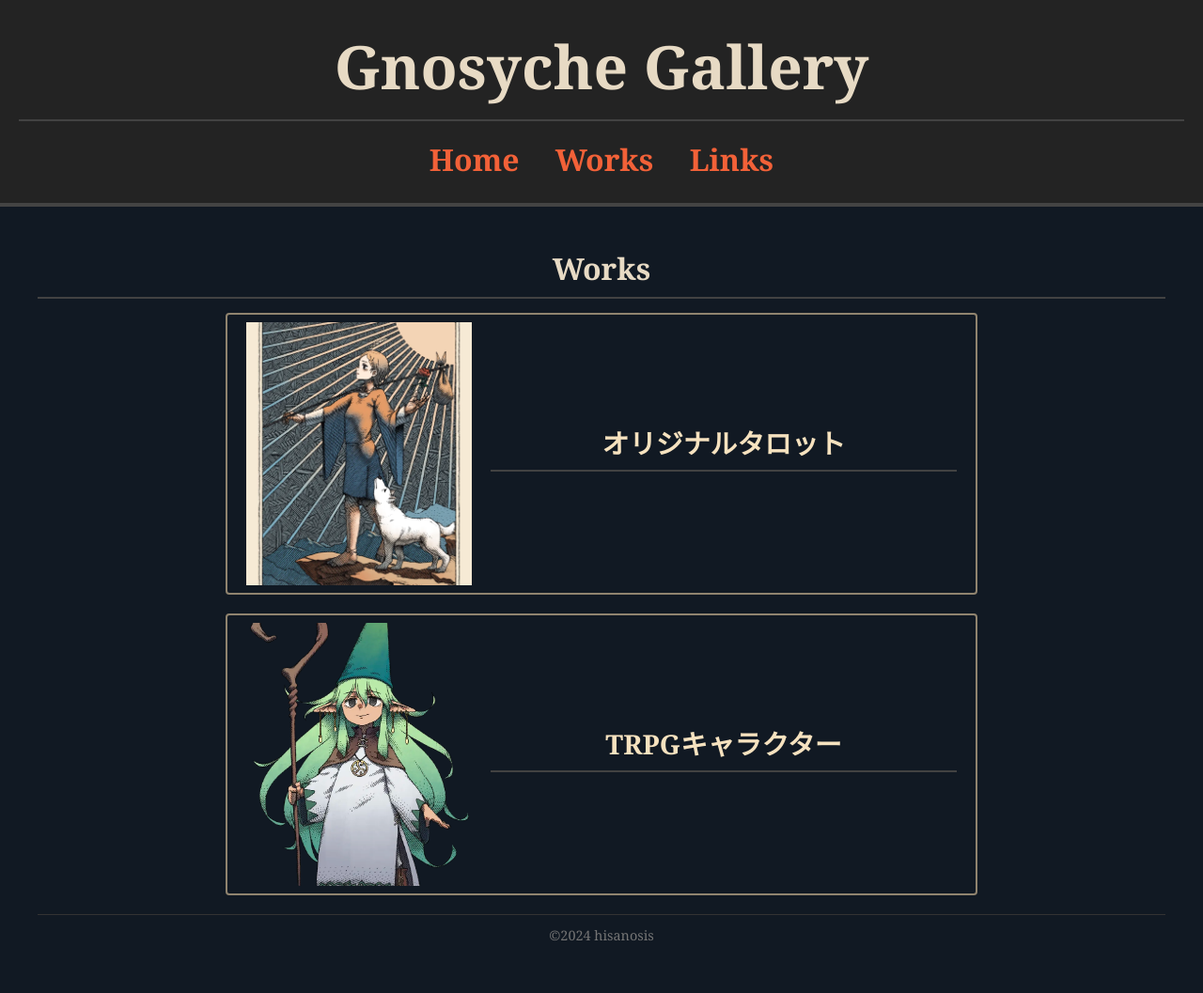
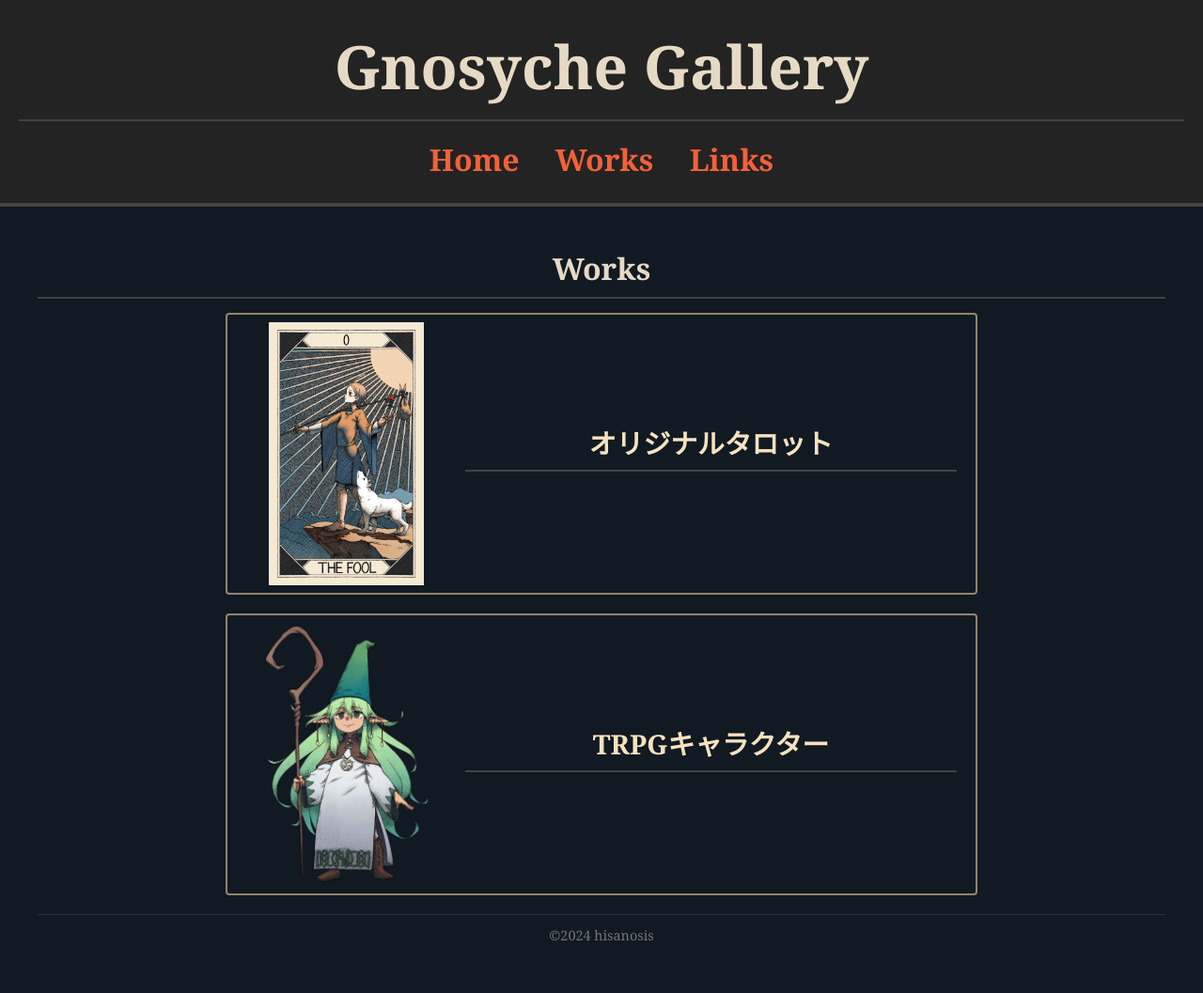
Before and after one commit to book-of-durrow/portfolio, a Jekyll site: the page built from Works.html, in a window 1280 px wide. Shown: the whole page at 94% size. Built offline with Jekyll 4.4.1, drawn with Linux system fonts in a browser that asks for light colours; some web fonts are replaced.

Commit message:
cssをちょっと更新。h1、h2内のspanも改行するように

```diff
--- a/_includes/tarot.html
+++ b/_includes/tarot.html
@@ -1,5 +1,5 @@
 <section>
-    <h1>オリジナルタロット</h1>
+    <h1><span>オリジナル</span><span>タロット</span></h1>
     <div class="gallery">
         <div class="gallery-item">
             <img src="{{ site.baseurl }}/assets/Tarot_00_The_Fool.webp" alt="The Fool" style="width: 100%;" class="thumbnail">
--- a/css/style.css
+++ b/css/style.css
@@ -202,10 +202,9 @@
     display: block;
 
     height: 280px;
-    width: 240px;
     object-fit: cover;
 
-    margin: 10px;
+    margin: auto;
 }
 
 .work-title {
@@ -292,6 +291,14 @@
     font-size: 2em;
 }
 
+h1 span {
+    display: inline-block;
+}
+
+h2 span {
+    display: inline-block;
+}
+
 h2.left {
     text-align: start;
 }
@@ -364,7 +371,6 @@
 
     .work-thumbnail img {
         height: 190px;
-        width: 150px;
     }
 
     .work-title {
```
Also changed, not shown: _posts/2024-10-20-TRPGCharacter.md (+1 -1 lines).
